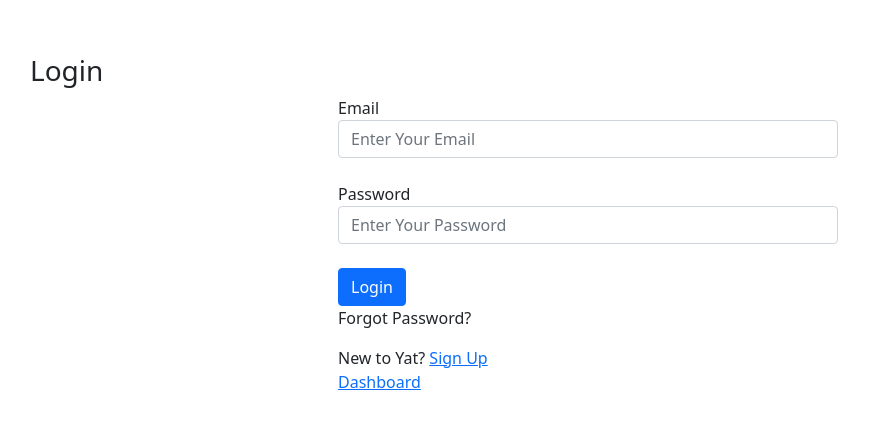
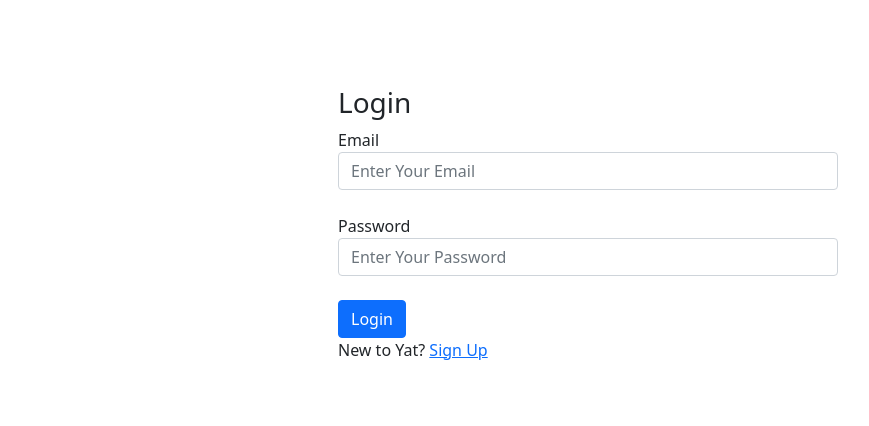
Before and after one commit to manjunath00/yat_frontend, a Next.js app: page / in a window 1280 px wide. Shown: the part 176-602 px from the top of the page, without its empty margins (52-921 px from the left). Built offline with nearby package versions, Linux system fonts and the light colour scheme.

Commit message:
login page updated

```diff
--- a/pages/login.js
+++ b/pages/login.js
@@ -42,10 +42,10 @@ const Login = () => {
   return (
     <>
       <Container>
-        <div>
-          <h3>Login</h3>
-        </div>
         <div className="form-box">
+          <div>
+            <h3>Login</h3>
+          </div>
           <Form onSubmit={onFormSubmit}>
             <FormGroup>
               <Label for="email">Email</Label>
@@ -74,19 +74,10 @@ const Login = () => {
               Login
             </Button>
           </Form>
-
-          <p>Forgot Password?</p>
-
           <div>
             New to Yat?{" "}
             <Link href="/register">
               <a>Sign Up</a>
-            </Link>
-          </div>
-
-          <div>
-            <Link href="/dashboard">
-              <a>Dashboard</a>
             </Link>
           </div>
         </div>
```
